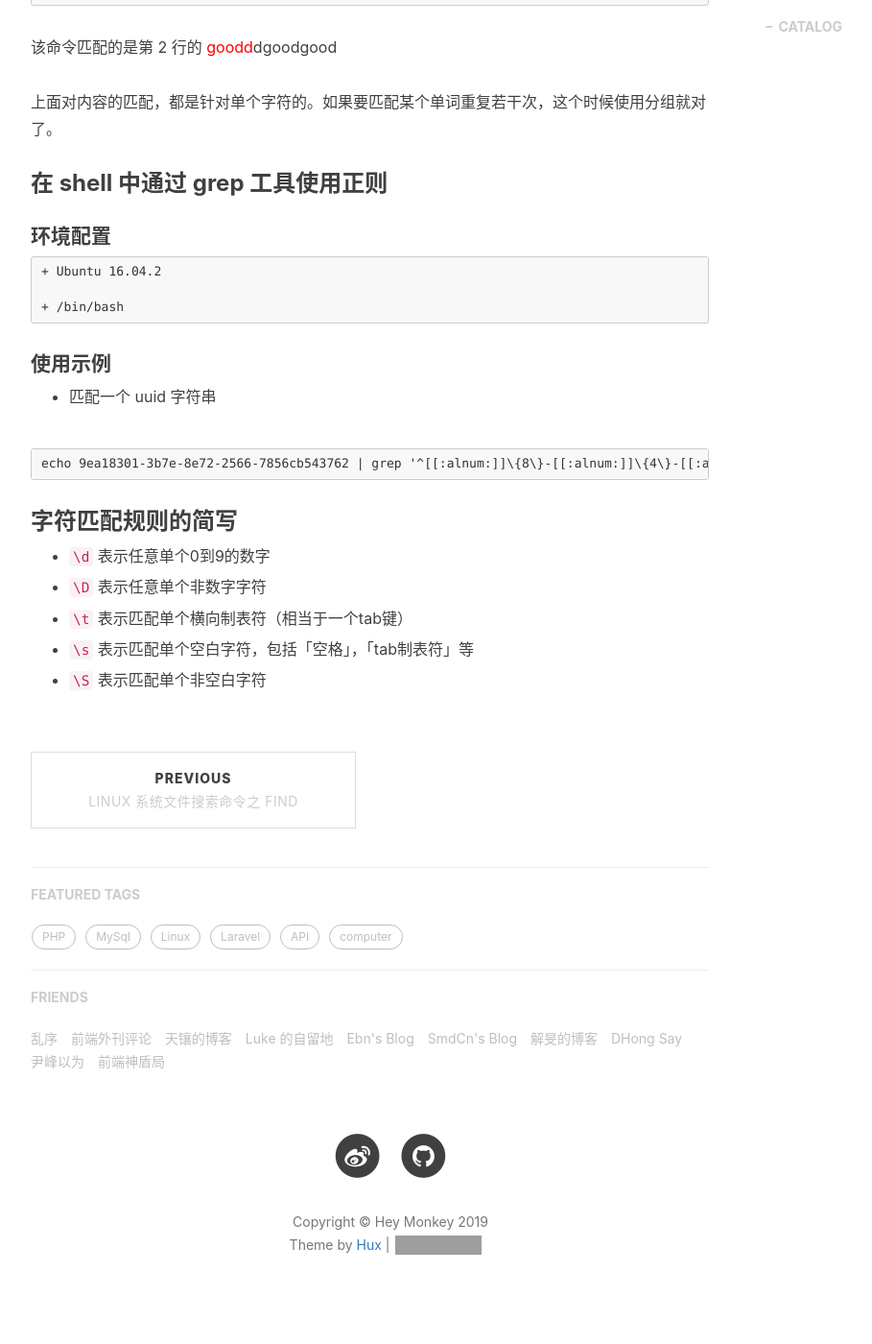
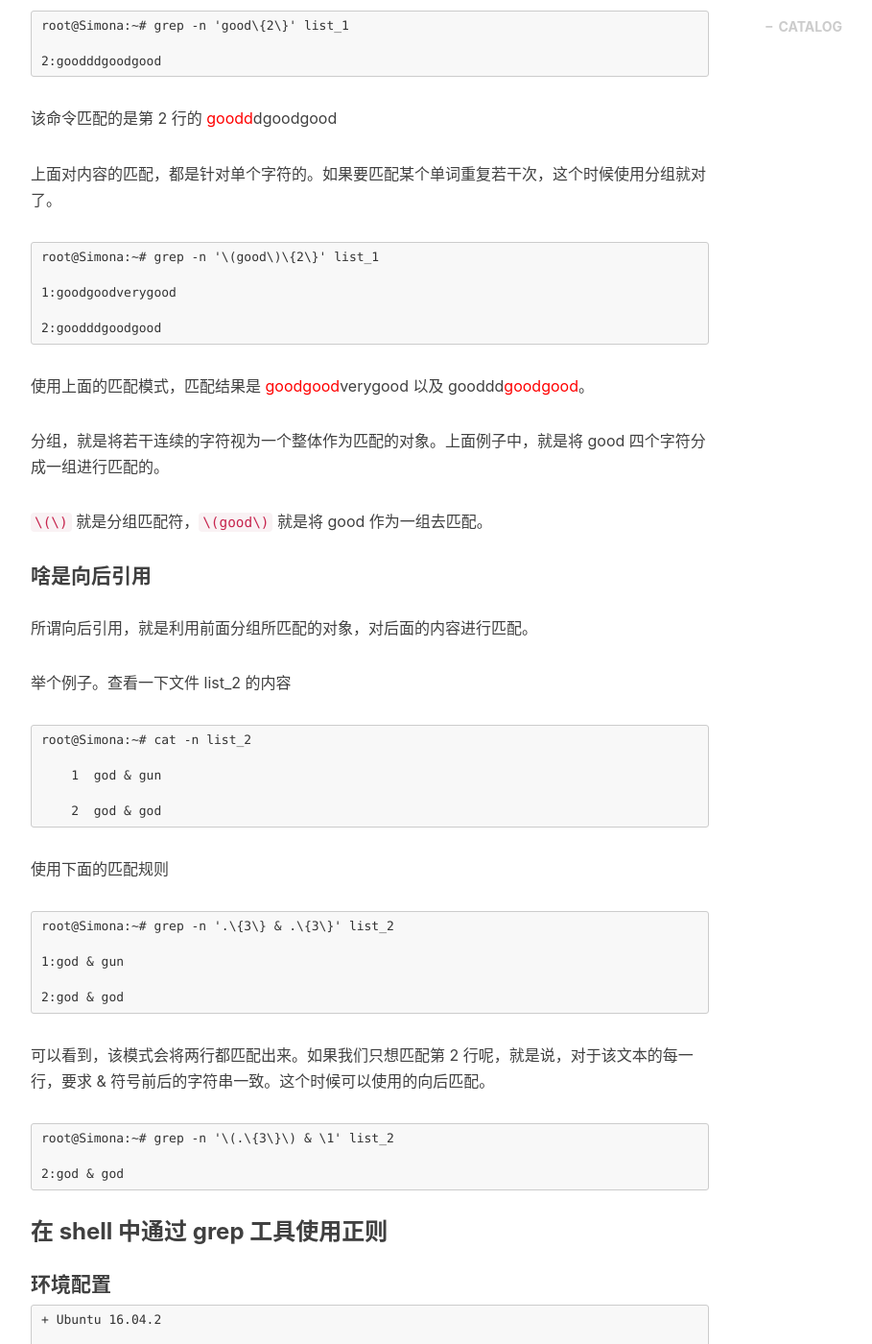
Before and after one commit to ywlvs/ywlvs.github.io, a Jekyll site: the page built from _posts/2019-02-18-Regular Expression.markdown, in a window 1280 px wide and 1400 px high, scrolled down 2447 px. Shown: the whole window at 96% size, without its empty margins (233-1142 px from the left). Built offline with Jekyll 4.4.1, drawn with Linux system fonts in a browser that asks for light colours; nearby versions of some CDN libraries; comment, search, counter and statistics services are not loaded; grey boxes are pictures that could not be loaded.

Commit message:
update post

````diff
--- a/_posts/2019-02-18-Regular Expression.markdown
+++ b/_posts/2019-02-18-Regular Expression.markdown
@@ -90,15 +90,19 @@ tags:
 
 ```
 root@Simona:~# cat -n list_1
-     1  goodgoodverygood
-     2  goodddgoodgood
-     3  123412341234
+
+    1  goodgoodverygood
+
+    2  goodddgoodgood
+
+    3  123412341234
 ```
 
 比如想找到连续出现两次的 good 字符串，该如何操作呢？使用 `\{n\}` 可以进行次数匹配，但是它表示该匹配符前面的单个字符重复出现 n 次，因此使用 `grep 'good\{2\}' list_1` 无法实现我们的目标。
 
 ```
 root@Simona:~# grep -n 'good\{2\}' list_1
+
 2:goodddgoodgood
 ```
 
@@ -107,7 +111,52 @@ root@Simona:~# grep -n 'good\{2\}' list_1
 上面对内容的匹配，都是针对单个字符的。如果要匹配某个单词重复若干次，这个时候使用分组就对了。
 
 
+```
+root@Simona:~# grep -n '\(good\)\{2\}' list_1
 
+1:goodgoodverygood
+
+2:goodddgoodgood
+```
+
+使用上面的匹配模式，匹配结果是 <span class="red">goodgood</span>verygood 以及 gooddd<span class="red">goodgood</span>。
+
+分组，就是将若干连续的字符视为一个整体作为匹配的对象。上面例子中，就是将 good 四个字符分成一组进行匹配的。
+
+`\(\)` 就是分组匹配符，`\(good\)` 就是将 good 作为一组去匹配。
+
+#### 啥是向后引用
+
+所谓向后引用，就是利用前面分组所匹配的对象，对后面的内容进行匹配。
+
+举个例子。查看一下文件 list_2 的内容
+
+```
+root@Simona:~# cat -n list_2
+
+    1  god & gun
+
+    2  god & god
+```
+
+使用下面的匹配规则
+
+```
+root@Simona:~# grep -n '.\{3\} & .\{3\}' list_2
+
+1:god & gun
+
+2:god & god
+```
+
+可以看到，该模式会将两行都匹配出来。如果我们只想匹配第 2 行呢，就是说，对于该文本的每一行，要求 & 符号前后的字符串一致。这个时候可以使用的向后匹配。
+
+
+```
+root@Simona:~# grep -n '\(.\{3\}\) & \1' list_2
+
+2:god & god
+```
 
 ### 在 shell 中通过 grep 工具使用正则
 
````
